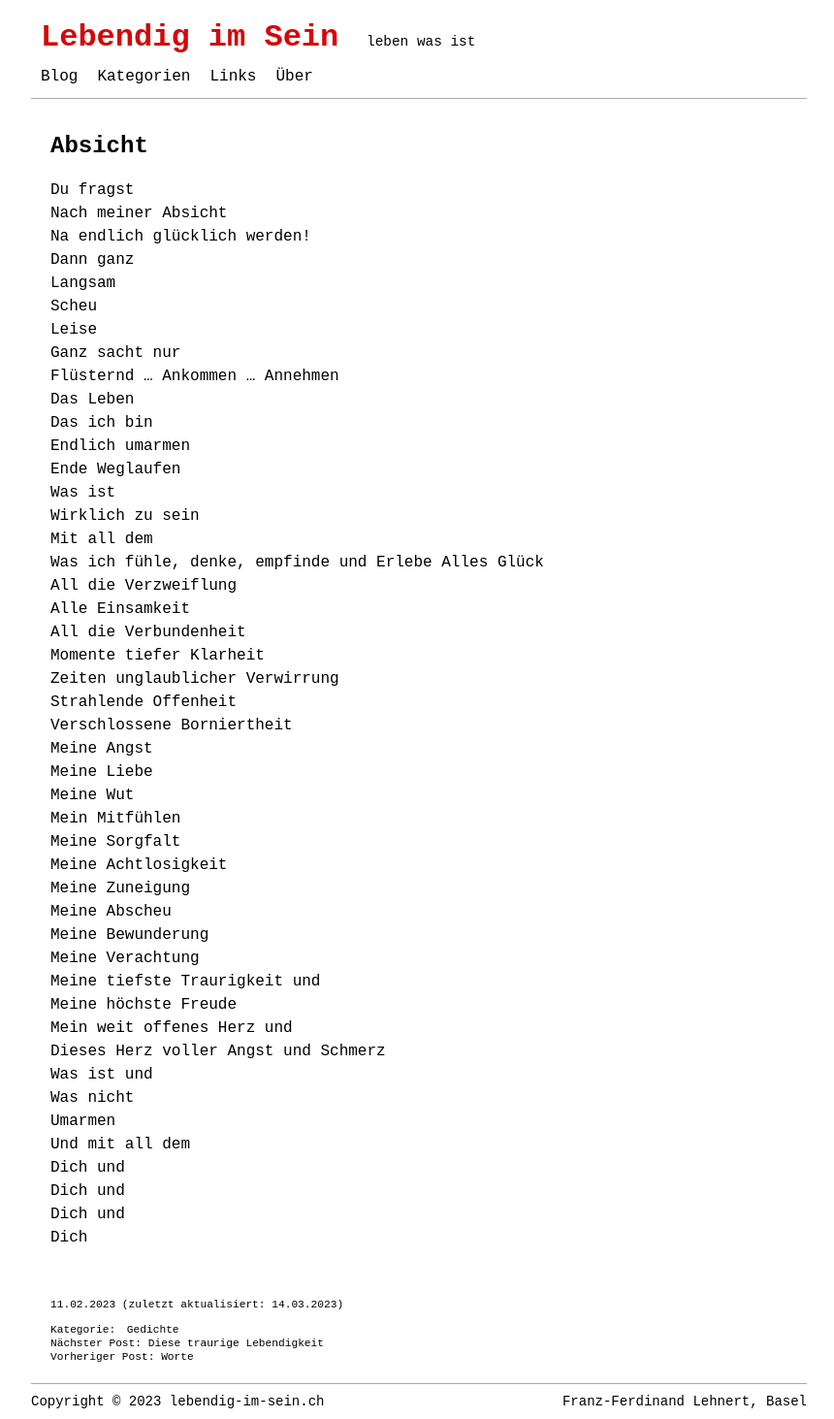
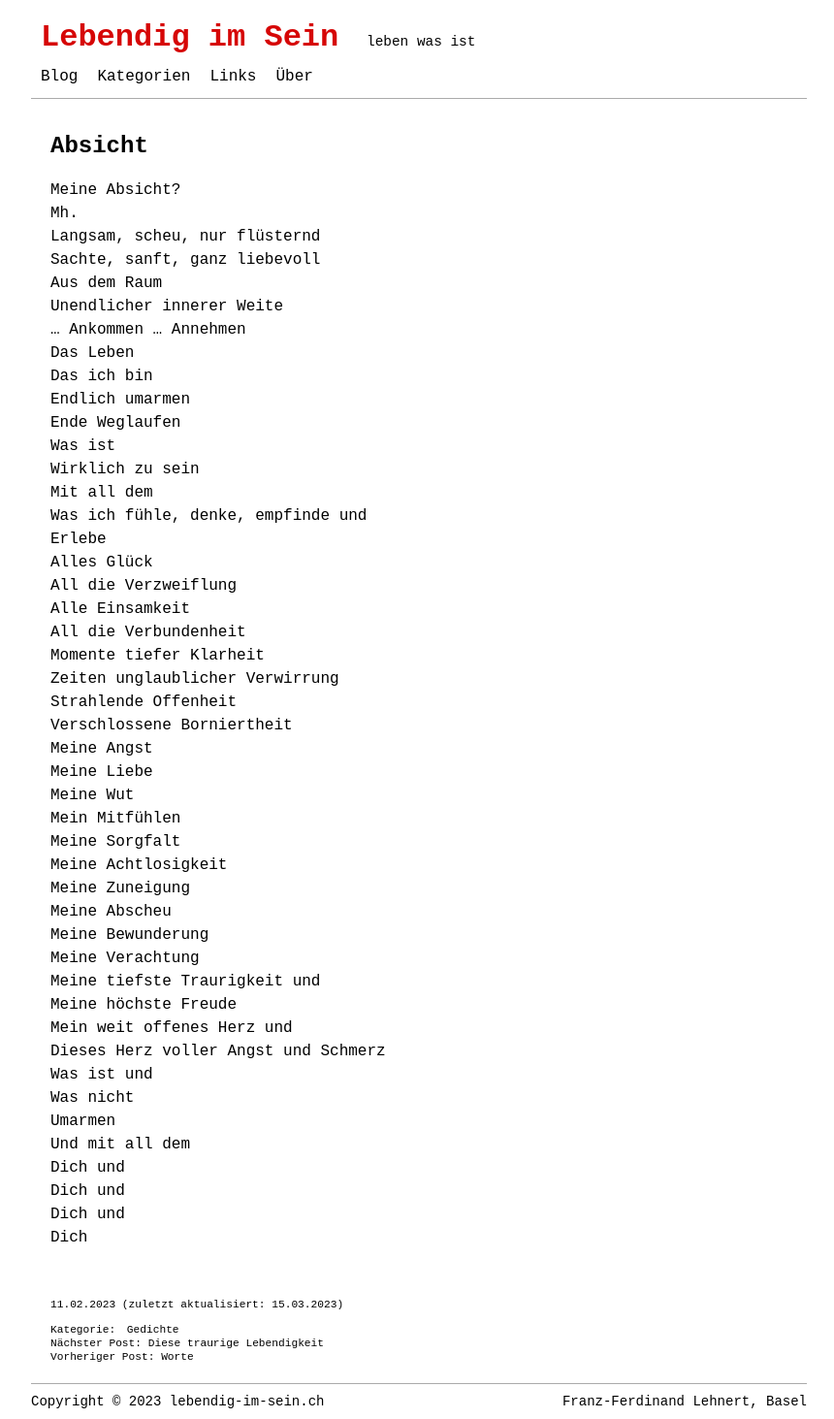
Before and after one commit to lebendigimsein/webpage, a Jekyll site: the page built from _posts/2023-02-11-absicht.markdown, in a window 1280 px wide. Shown: the whole page at 97% size, without its empty margins (208-1068 px from the left). Built offline with Jekyll 4.4.1, drawn with Linux system fonts in a browser that asks for light colours.

Commit message:
absicht changed

```diff
--- a/_posts/2023-02-11-absicht.markdown
+++ b/_posts/2023-02-11-absicht.markdown
@@ -2,20 +2,18 @@
 layout: post
 title: Absicht
 date: 2023-02-11
-last_modified_at: 2023-03-14
+last_modified_at: 2023-03-15
 categories: [Gedichte]
 tags: []
 ---
 
-Du fragst
-Nach meiner Absicht
-Na endlich glücklich werden!
-Dann ganz
-Langsam
-Scheu
-Leise
-Ganz sacht nur
-Flüsternd ... Ankommen ... Annehmen
+Meine Absicht?
+Mh.
+Langsam, scheu, nur flüsternd
+Sachte, sanft, ganz liebevoll
+Aus dem Raum
+Unendlicher innerer Weite
+... Ankommen ... Annehmen
 Das Leben
 Das ich bin
 Endlich umarmen
```
